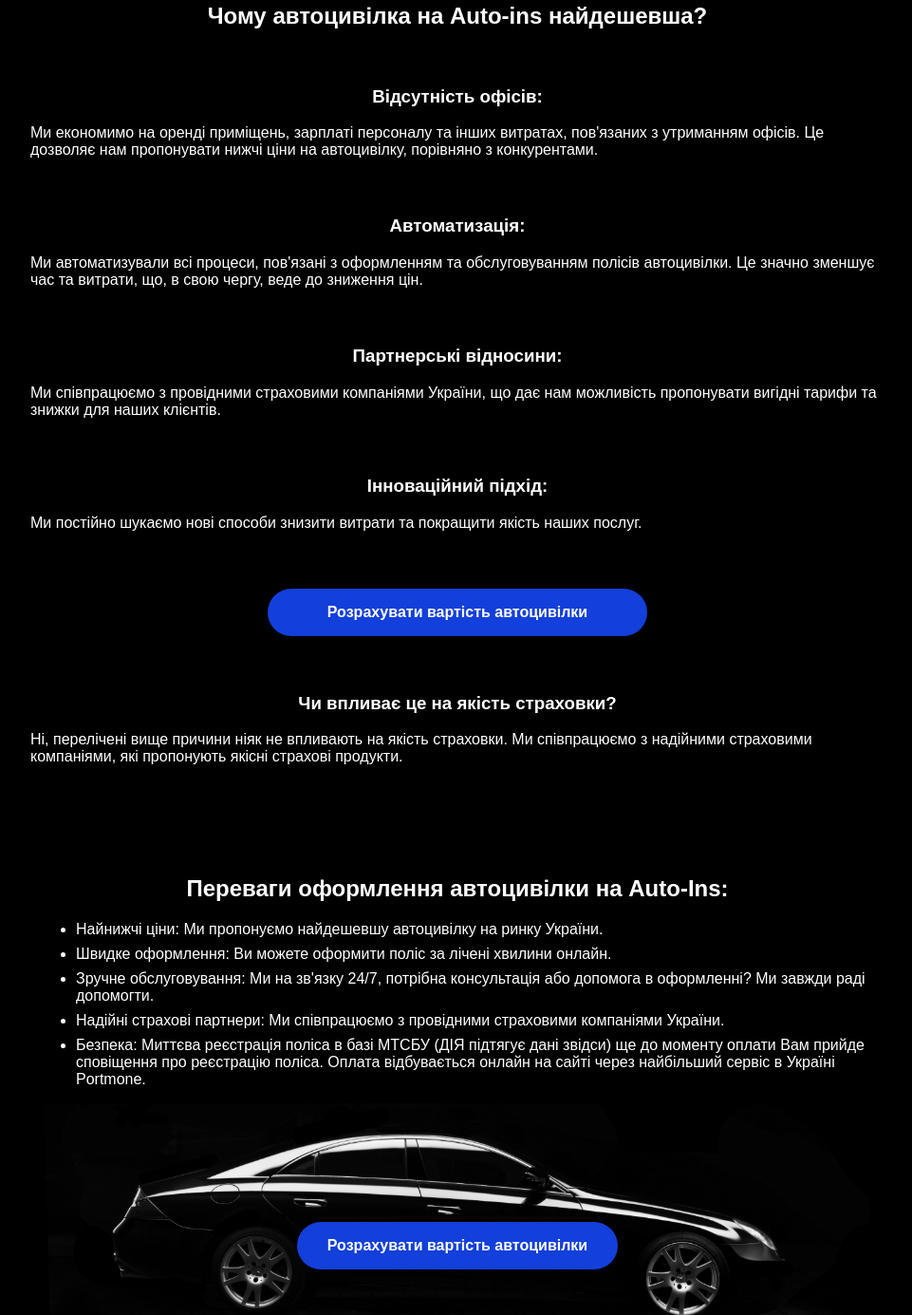
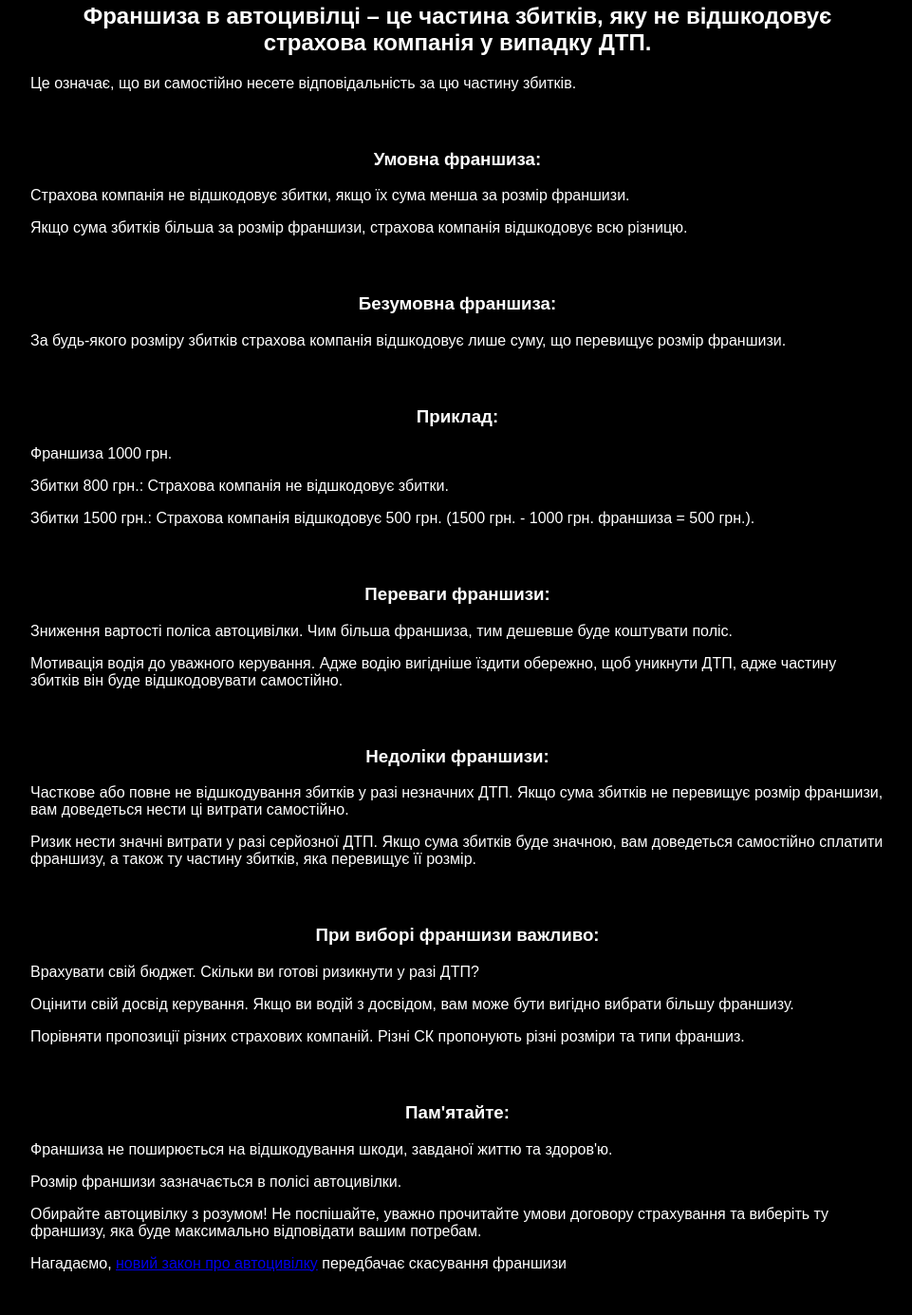
Before and after one commit to belon-creator/auto-ins-pages, a plain HTML site: page franshiza-v-avtocivilci/index.html in a window 1280 px wide. Shown: the part 593-1978 px from the top of the page at 95% size, without its empty margins (158-1119 px from the left). Drawn offline with Linux system fonts and the light colour scheme.

Commit message:
add page

```diff
--- a/css/styles.css
+++ b/css/styles.css
@@ -45,6 +45,10 @@
   list-style: none;
   margin: 0;
   padding: 0;
+}
+
+.seo-link {
+  display: inline;
 }
 
 .hdr,
--- a/naideshevsha-avtocivilka/index.html
+++ b/franshiza-v-avtocivilci/index.html
@@ -1,12 +1,12 @@
 <!DOCTYPE html>
-<html lang="en">
+<html lang="uk">
   <head>
     <meta charset="UTF-8" />
     <meta name="viewport" content="width=device-width, initial-scale=1.0" />
     <meta name="robots" content="index,follow" />
     <meta
       name="description"
-      content="Оформіть поліс автоцивілки за найкращими цінами від провідних страхових компаній України"
+      content="Франшиза в автоцивілці - це частина збитків, не відшкодованих СК. Дізнайтеся, які бувають типи франшизи, які її плюси та мінуси, як правильно вибрати франшизу при оформленні автоцивілки."
     />
     <meta
       name="keywords"
@@ -16,7 +16,9 @@
     <link rel="canonical" href="https://auto-ins.com.ua/" />
     <link rel="stylesheet" href="../css/styles.css" />
     <link rel="shortcut icon" href="../img/ai-fav.png" type="image/x-icon" />
-    <title>Найдешевша автоцивілка | AUTO-INS</title>
+    <title>
+      Франшиза в автоцивілці: що це, плюси та мінуси, як вибрати? | AUTO-INS
+    </title>
 
     <!-- Meta Pixel Code -->
     <script>
@@ -99,7 +101,7 @@
     <main>
       <section>
         <div class="container">
-          <h1>Найдешевша автоцивілка в Україні</h1>
+          <h1>Що таке франшиза в страхуванні?</h1>
 
           <div class="banner">
             <a class="btn" href="https://auto-ins.com.ua/"
@@ -110,72 +112,100 @@
       </section>
       <section>
         <div class="container">
-          <h2>Чому автоцивілка на Auto-ins найдешевша?</h2>
-          <h3 class="sub-hdr">Відсутність офісів:</h3>
+          <h2>
+            Франшиза в автоцивілці – це частина збитків, яку не відшкодовує
+            страхова компанія у випадку ДТП.
+          </h2>
+
           <p>
-            Ми економимо на оренді приміщень, зарплаті персоналу та інших
-            витратах, пов'язаних з утриманням офісів. Це дозволяє нам
-            пропонувати нижчі ціни на автоцивілку, порівняно з конкурентами.
+            Це означає, що ви самостійно несете відповідальність за цю частину
+            збитків.
           </p>
-          <h3 class="sub-hdr">Автоматизація:</h3>
+          <h3 class="sub-hdr">Умовна франшиза:</h3>
+
           <p>
-            Ми автоматизували всі процеси, пов'язані з оформленням та
-            обслуговуванням полісів автоцивілки. Це значно зменшує час та
-            витрати, що, в свою чергу, веде до зниження цін.
-          </p>
-          <h3 class="sub-hdr">Партнерські відносини:</h3>
-          <p>
-            Ми співпрацюємо з провідними страховими компаніями України, що дає
-            нам можливість пропонувати вигідні тарифи та знижки для наших
-            клієнтів.
-          </p>
-          <h3 class="sub-hdr">Інноваційний підхід:</h3>
-          <p>
-            Ми постійно шукаємо нові способи знизити витрати та покращити якість
-            наших послуг.
+            Страхова компанія не відшкодовує збитки, якщо їх сума менша за
+            розмір франшизи.
           </p>
 
-          <a class="btn" href="https://auto-ins.com.ua/"
-            >Розрахувати вартість автоцивілки</a
-          >
+          <p>
+            Якщо сума збитків більша за розмір франшизи, страхова компанія
+            відшкодовує всю різницю.
+          </p>
 
-          <h3>Чи впливає це на якість страховки?</h3>
+          <h3 class="sub-hdr">Безумовна франшиза:</h3>
           <p>
-            Ні, перелічені вище причини ніяк не впливають на якість страховки.
-            Ми співпрацюємо з надійними страховими компаніями, які пропонують
-            якісні страхові продукти.
+            За будь-якого розміру збитків страхова компанія відшкодовує лише
+            суму, що перевищує розмір франшизи.
+          </p>
+
+          <h3 class="sub-hdr">Приклад:</h3>
+          <p>Франшиза 1000 грн.</p>
+          <p>Збитки 800 грн.: Страхова компанія не відшкодовує збитки.</p>
+          <p>
+            Збитки 1500 грн.: Страхова компанія відшкодовує 500 грн. (1500 грн.
+            - 1000 грн. франшиза = 500 грн.).
+          </p>
+          <h3 class="sub-hdr">Переваги франшизи:</h3>
+          <p>
+            Зниження вартості поліса автоцивілки. Чим більша франшиза, тим
+            дешевше буде коштувати поліс.
+          </p>
+          <p>
+            Мотивація водія до уважного керування. Адже водію вигідніше їздити
+            обережно, щоб уникнути ДТП, адже частину збитків він буде
+            відшкодовувати самостійно.
+          </p>
+
+          <h3 class="sub-hdr">Недоліки франшизи:</h3>
+          <p>
+            Часткове або повне не відшкодування збитків у разі незначних ДТП.
+            Якщо сума збитків не перевищує розмір франшизи, вам доведеться нести
+            ці витрати самостійно.
+          </p>
+          <p>
+            Ризик нести значні витрати у разі серйозної ДТП. Якщо сума збитків
+            буде значною, вам доведеться самостійно сплатити франшизу, а також
+            ту частину збитків, яка перевищує її розмір.
+          </p>
+
+          <h3 class="sub-hdr">При виборі франшизи важливо:</h3>
+          <p>Врахувати свій бюджет. Скільки ви готові ризикнути у разі ДТП?</p>
+          <p>
+            Оцінити свій досвід керування. Якщо ви водій з досвідом, вам може
+            бути вигідно вибрати більшу франшизу.
+          </p>
+          <p>
+            Порівняти пропозиції різних страхових компаній. Різні СК пропонують
+            різні розміри та типи франшиз.
+          </p>
+
+          <h3 class="sub-hdr">Пам'ятайте:</h3>
+          <p>
+            Франшиза не поширюється на відшкодування шкоди, завданої життю та
+            здоров'ю.
+          </p>
+          <p>Розмір франшизи зазначається в полісі автоцивілки.</p>
+          <p>
+            Обирайте автоцивілку з розумом! Не поспішайте, уважно прочитайте
+            умови договору страхування та виберіть ту франшизу, яка буде
+            максимально відповідати вашим потребам.
+          </p>
+
+          <p>
+            Нагадаємо,
+            <a
+              class="seo-link"
+              href="https://auto-ins.com.ua/pages/novii-zakon-pro-avtocivilku/"
+              >новий закон про автоцивілку</a
+            >
+            передбачає скасування франшизи
           </p>
         </div>
       </section>
 
       <section>
         <div class="container">
-          <h2>Переваги оформлення автоцивілки на Auto-Ins:</h2>
-          <ul>
-            <li>
-              Найнижчі ціни: Ми пропонуємо найдешевшу автоцивілку на ринку
-              України.
-            </li>
-            <li>
-              Швидке оформлення: Ви можете оформити поліс за лічені хвилини
-              онлайн.
-            </li>
-            <li>
-              Зручне обслуговування: Ми на зв'язку 24/7, потрібна консультація
-              або допомога в оформленні? Ми завжди раді допомогти.
-            </li>
-            <li>
-              Надійні страхові партнери: Ми співпрацюємо з провідними страховими
-              компаніями України.
-            </li>
-            <li>
-              Безпека: Миттєва реєстрація поліса в базі МТСБУ (ДІЯ підтягує дані
-              звідси) ще до моменту оплати Вам прийде сповіщення про реєстрацію
-              поліса. Оплата відбувається онлайн на сайті через найбільший
-              сервіс в Україні Portmone.
-            </li>
-          </ul>
-
           <div class="banner-bottom">
             <a class="btn" href="https://auto-ins.com.ua/"
               >Розрахувати вартість автоцивілки</a
```
Also changed, not shown: novii-zakon-pro-avtocivilku/index.html (+1 -1 lines).
